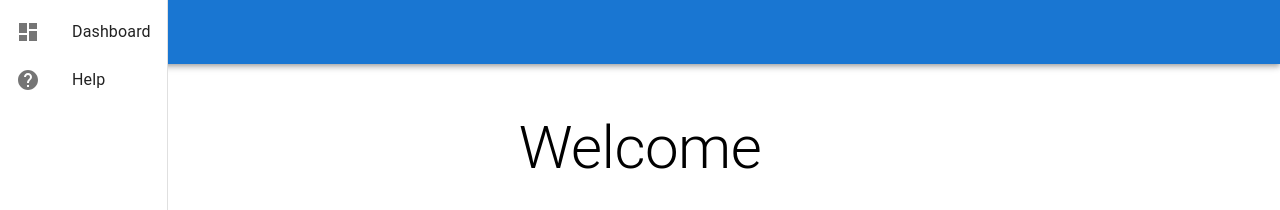
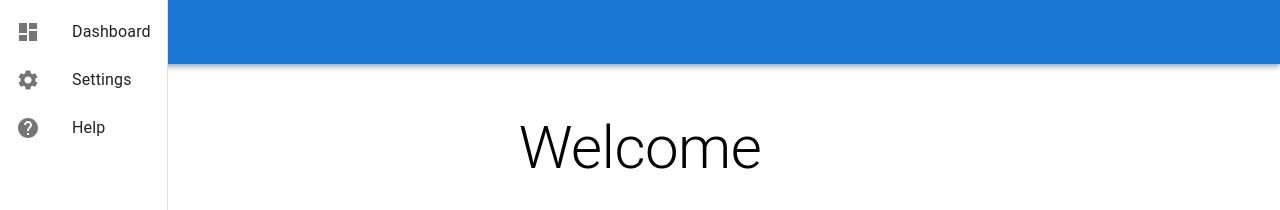
Before and after one commit to wojtek99955/mui-demo-website, a React (Create React App) app: page / in a window 1280 px wide. Shown: the top 210 px of the page. Built offline with nearby package versions, Linux system fonts and the light colour scheme.

Commit message:
SideMenu list items added

```diff
--- a/src/components/SideMenu/SideMenu.js
+++ b/src/components/SideMenu/SideMenu.js
@@ -8,24 +8,36 @@ import {
 import styled from "styled-components";
 import DashboardIcon from "@mui/icons-material/Dashboard";
 import HelpIcon from "@mui/icons-material/Help";
+import SettingsIcon from "@mui/icons-material/Settings";
+
+const links = [
+  {
+    text: "Dashboard",
+    icon: <DashboardIcon />,
+  },
+  {
+    text: "Settings",
+    icon: <SettingsIcon />,
+  },
+  {
+    text: "Help",
+    icon: <HelpIcon />,
+  },
+];
 
 function SideMenu() {
   return (
     <>
       <Drawer variant="permanent" anchor="left" sx={{ width: "6rem" }}>
         <List>
-          <ListItem button>
-            <ListItemIcon>
-              <DashboardIcon />
-            </ListItemIcon>
-            <ListItemText primary="Dashboard" />
-          </ListItem>
-          <ListItem button>
-            <ListItemIcon>
-              <HelpIcon />
-            </ListItemIcon>
-            <ListItemText primary="Help" />
-          </ListItem>
+          {links.map((link) => {
+            return (
+              <ListItem button>
+                <ListItemIcon>{link.icon}</ListItemIcon>
+                <ListItemText primary={link.text} />
+              </ListItem>
+            );
+          })}
         </List>
       </Drawer>
     </>
```
